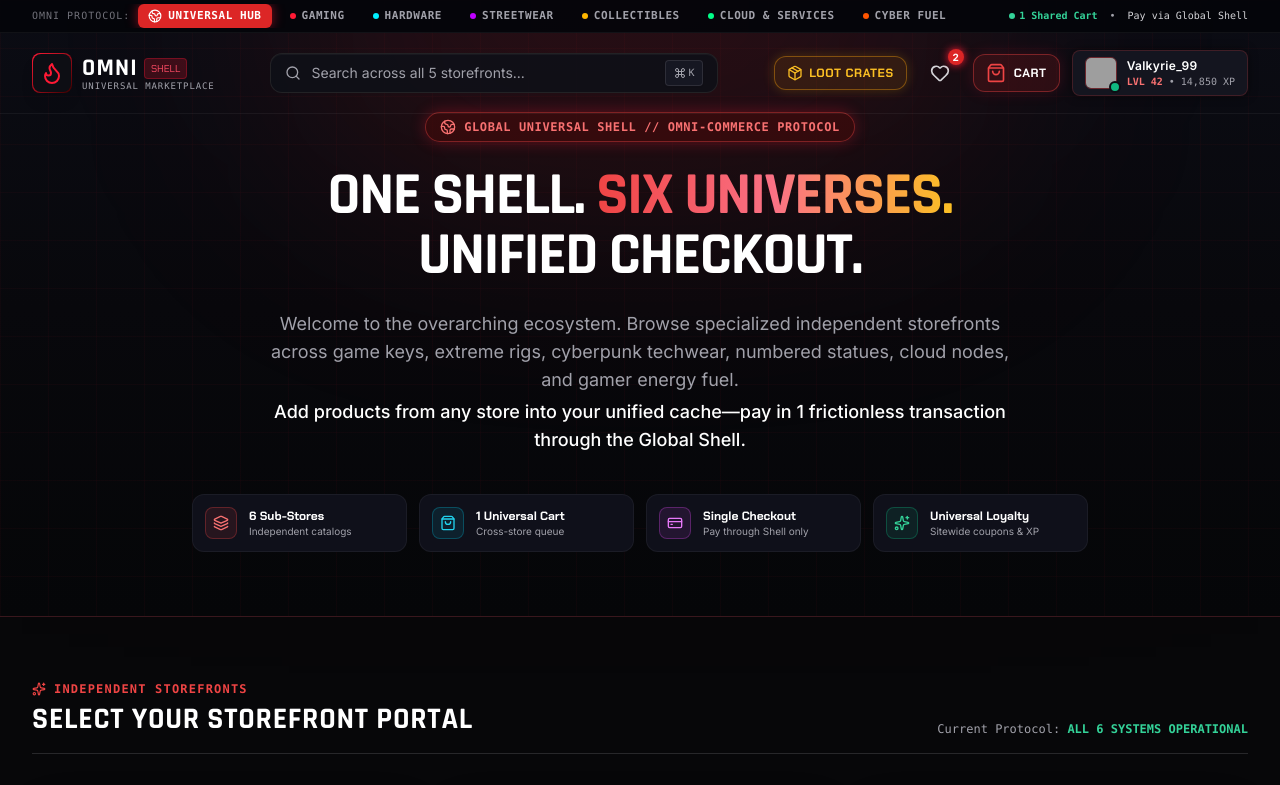
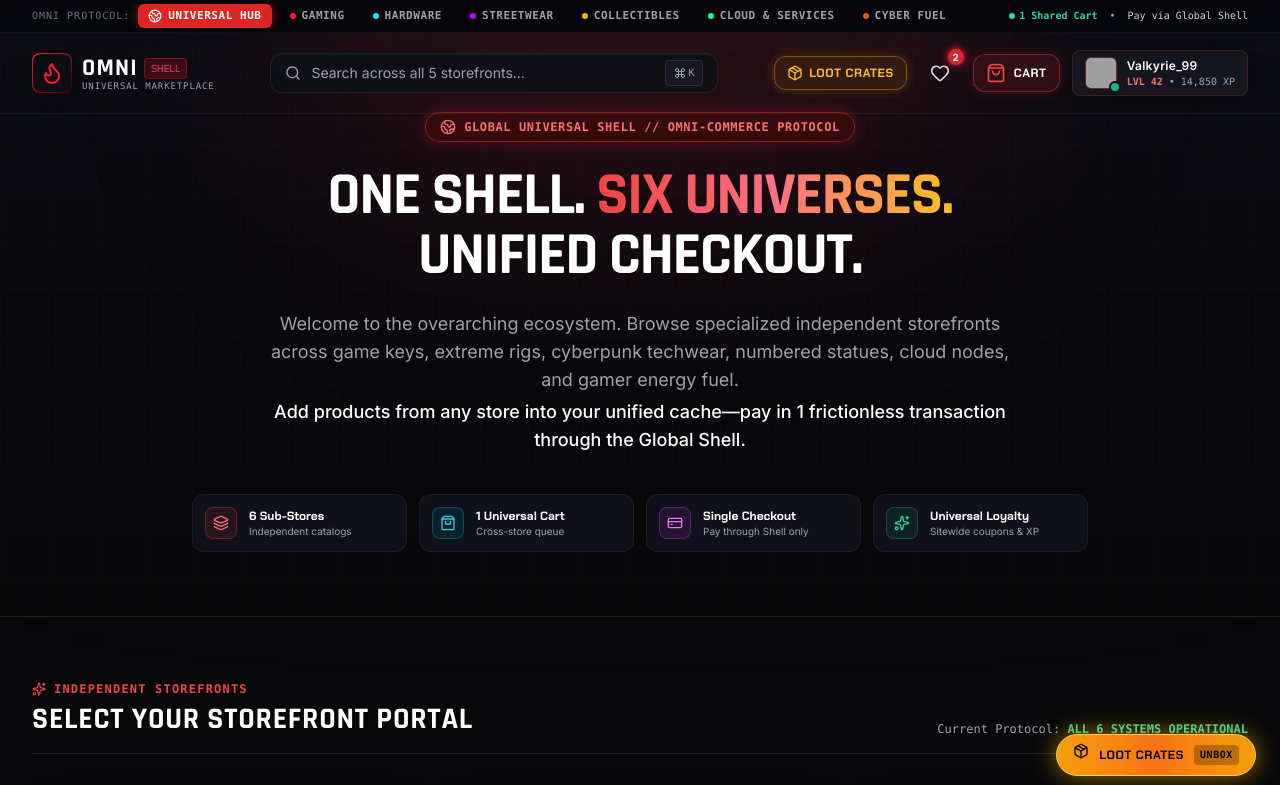
Before and after one commit to KirilNerandzoski/GameStoreApp, a React (Vite) app: page / in a window 1280 px wide. Shown: the top 785 px of the page. Built offline with nearby package versions, Linux system fonts and the light colour scheme; grey boxes are pictures that could not be loaded.

Commit message:
Add floating Loot Crates quick-access pill and direct #crates URL hash support

```diff
--- a/src/App.jsx
+++ b/src/App.jsx
@@ -28,7 +28,8 @@ import {
   Compass,
   Trophy,
   ShieldCheck,
-  ChevronRight
+  ChevronRight,
+  Package
 } from 'lucide-react';
 
 function MarketplaceContent() {
@@ -44,7 +45,9 @@ function MarketplaceContent() {
     setSelectedCategory,
     openGameDetail,
     activeDepartment,
-    setActiveDepartment
+    setActiveDepartment,
+    openLootCrate,
+    setIsLootModalOpen
   } = useStore();
 
   const catalogRef = useRef(null);
@@ -62,6 +65,21 @@ function MarketplaceContent() {
       bountiesRef.current?.scrollIntoView({ behavior: 'smooth' });
     }
   };
+
+  // Hash navigation listener for direct #crates or department links
+  React.useEffect(() => {
+    const handleHash = () => {
+      const h = window.location.hash.toLowerCase();
+      if (h === '#crates' || h === '#loot' || h === '#lootcrates') {
+        openLootCrate();
+      } else if (['#gaming', '#hardware', '#apparel', '#collectibles', '#services', '#fuel'].includes(h)) {
+        setActiveDepartment(h.replace('#', ''));
+      }
+    };
+    handleHash();
+    window.addEventListener('hashchange', handleHash);
+    return () => window.removeEventListener('hashchange', handleHash);
+  }, [openLootCrate, setActiveDepartment]);
 
   // Filter Catalog logic
   const filteredCatalog = games.filter(g => {
@@ -307,6 +325,21 @@ function MarketplaceContent() {
       <LootCratesModal />
       <ToastContainer />
 
+      {/* Floating Loot Crate Pill Button */}
+      <aside aria-label="Loot Crate Terminal" className="fixed bottom-6 right-6 z-40">
+        <button
+          onClick={() => openLootCrate()}
+          className="px-4 py-2.5 rounded-full bg-gradient-to-r from-amber-500 via-orange-500 to-amber-500 hover:from-amber-400 hover:to-orange-400 text-black font-cyber font-black text-xs tracking-wider uppercase shadow-[0_0_25px_rgba(255,183,0,0.6)] border border-amber-300 flex items-center gap-2.5 hover:scale-105 active:scale-95 transition-all group"
+          title="Open Cyber Crate Terminal"
+        >
+          <Package className="w-4 h-4 text-black animate-bounce" />
+          <span>LOOT CRATES</span>
+          <span className="px-1.5 py-0.5 rounded bg-black/25 text-[10px] font-mono font-bold text-black">
+            UNBOX
+          </span>
+        </button>
+      </aside>
+
       {/* Footer */}
       <Footer />
 
```
